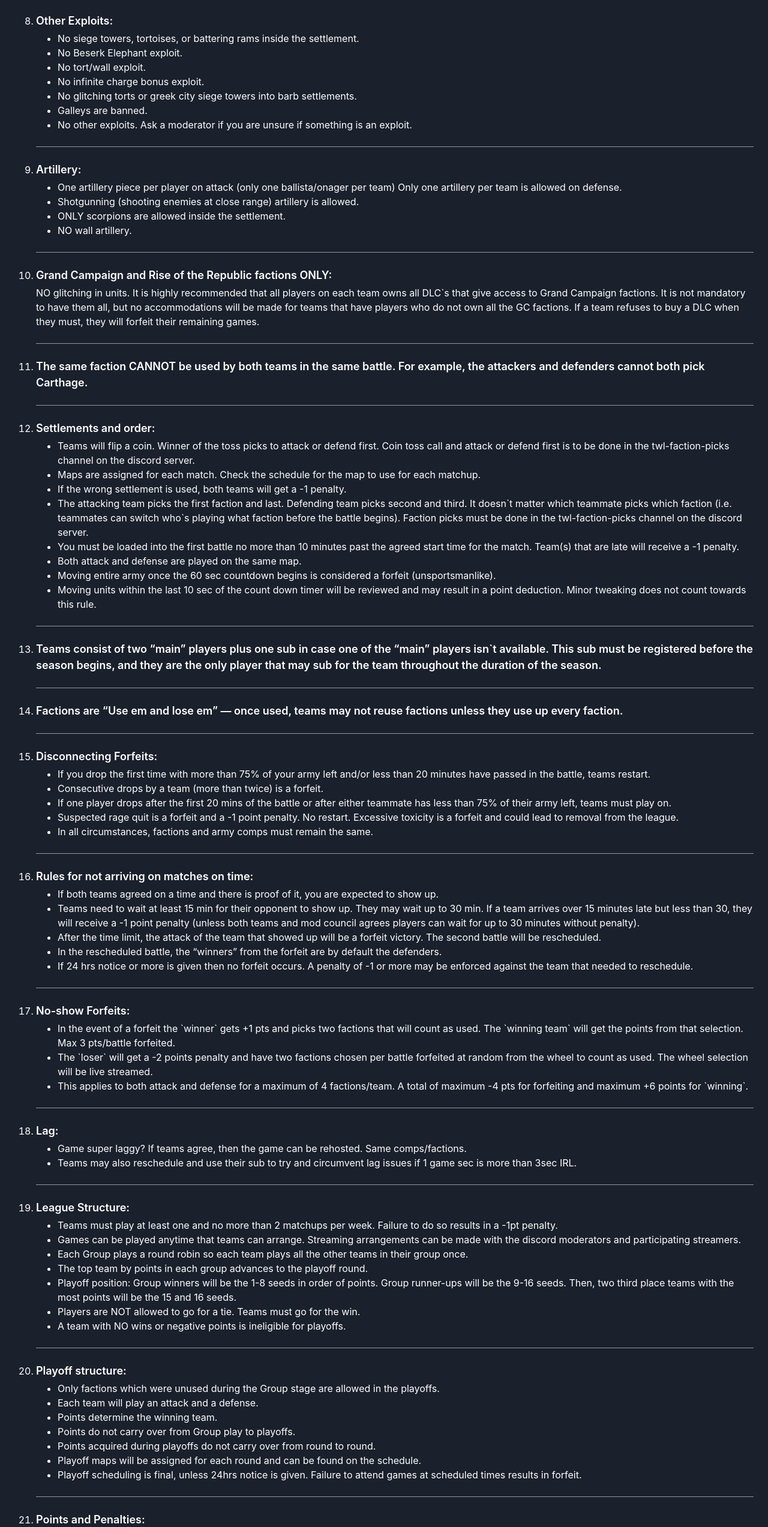
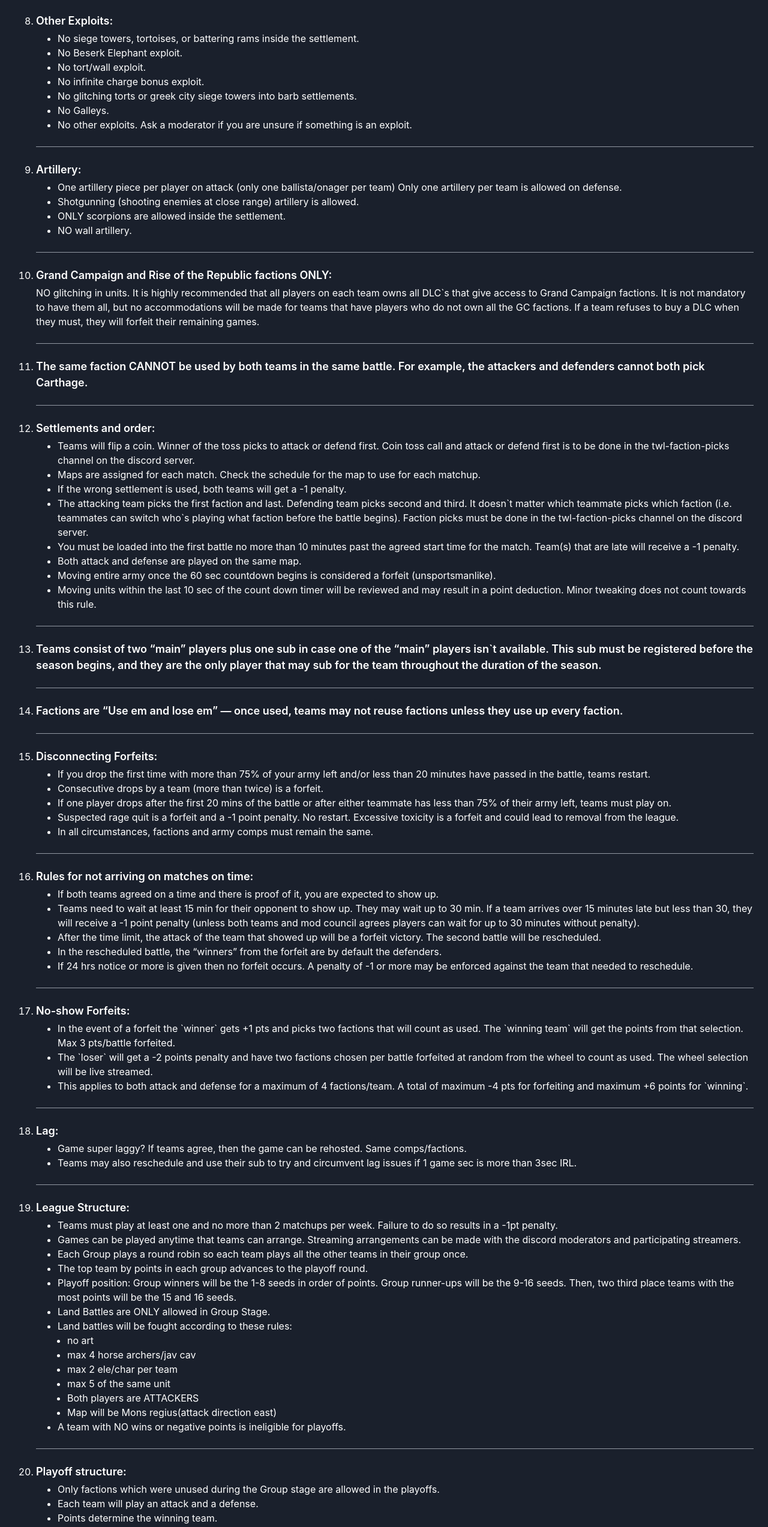
Before and after one commit to bobitsvetkov/tw-website, a React (Vite) app in the folder tw-project/: page /rules-info in a window 1280 px wide. Shown: the part 1709-4254 px from the top of the page at 60% size. Built offline with nearby package versions, Linux system fonts and the light colour scheme.

Commit message:
add: add land battle rules

```diff
--- a/tw-project/src/components/Rules and Info/RulesInfo.tsx
+++ b/tw-project/src/components/Rules and Info/RulesInfo.tsx
@@ -1,4 +1,4 @@
-import { Box, Center, Heading, Text, ListItem, OrderedList, UnorderedList, Divider } from "@chakra-ui/react";
+import { Box, Center, Heading, Text, ListItem, OrderedList, UnorderedList, Divider, List } from "@chakra-ui/react";
 import { useEffect } from 'react';
 const RulesInfo: React.FC = () => {
     useEffect(() => {
@@ -99,7 +99,7 @@ const RulesInfo: React.FC = () => {
                         <ListItem>No tort/wall exploit.</ListItem>
                         <ListItem>No infinite charge bonus exploit.</ListItem>
                         <ListItem>No glitching torts or greek city siege towers into barb settlements.</ListItem>
-                        <ListItem>Galleys are banned.</ListItem>
+                        <ListItem>No Galleys.</ListItem>
                         <ListItem>No other exploits. Ask a moderator if you are unsure if something is an exploit.</ListItem>
                     </UnorderedList>
                 </ListItem>
@@ -198,7 +198,18 @@ const RulesInfo: React.FC = () => {
                         <ListItem>Each Group plays a round robin so each team plays all the other teams in their group once.</ListItem>
                         <ListItem>The top team by points in each group advances to the playoff round.</ListItem>
                         <ListItem>Playoff position: Group winners will be the 1-8 seeds in order of points. Group runner-ups will be the 9-16 seeds. Then, two third place teams with the most points will be the 15 and 16 seeds.</ListItem>
-                        <ListItem>Players are NOT allowed to go for a tie. Teams must go for the win.</ListItem>
+                        <ListItem>Land Battles are ONLY allowed in Group Stage.</ListItem>
+                        <ListItem>
+                            Land battles will be fought according to these rules:
+                            <List styleType="disc" ml={4}>
+                                <ListItem>no art</ListItem>
+                                <ListItem>max 4 horse archers/jav cav</ListItem>
+                                <ListItem>max 2 ele/char per team</ListItem>
+                                <ListItem>max 5 of the same unit</ListItem>
+                                <ListItem>Both players are ATTACKERS</ListItem>
+                                <ListItem>Map will be Mons regius(attack direction east)</ListItem>
+                            </List>
+                        </ListItem>
                         <ListItem>A team with NO wins or negative points is ineligible for playoffs.</ListItem>
                     </UnorderedList>
                 </ListItem>
```
